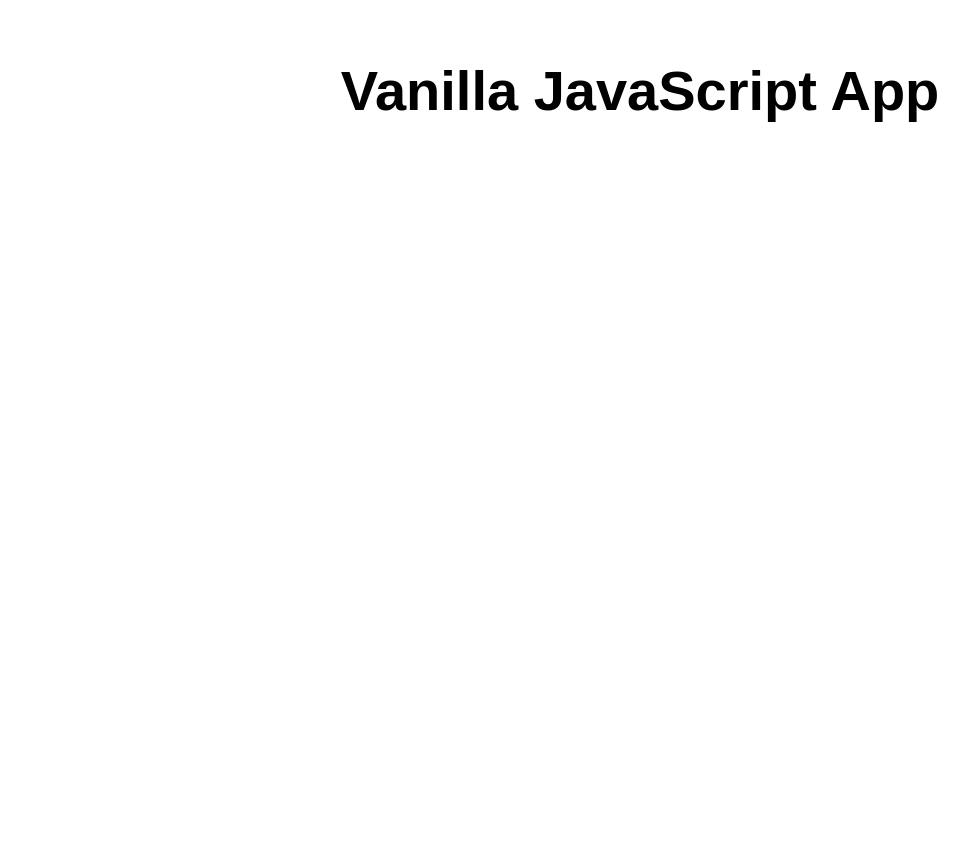
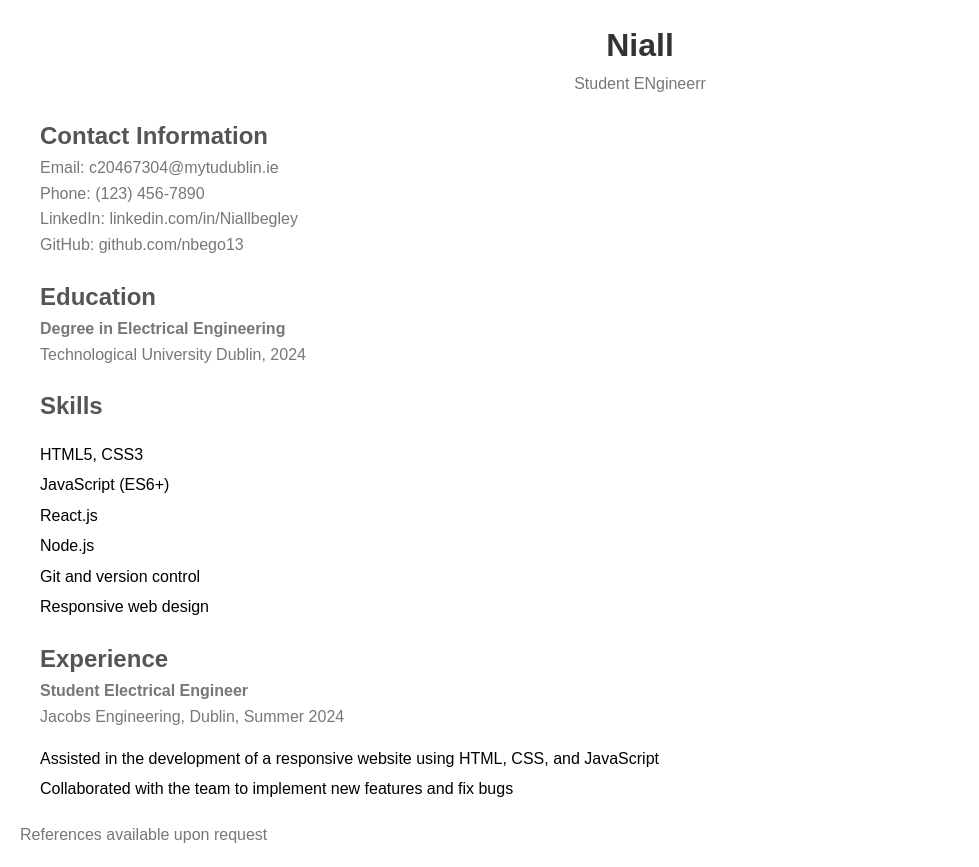
Before and after one commit to Nbego13/my-first-static-web-app, a website: page src/index.html in a window 1280 px wide. Shown: the whole page, without its empty margins (0-979 px from the left). Before the commit the page ends 800 px from the top, so only its background shows below. Drawn offline with Linux system fonts and the light colour scheme.

Commit message:
Update index.html

```diff
--- a/src/index.html
+++ b/src/index.html
@@ -1,17 +1,100 @@
 <!DOCTYPE html>
 <html lang="en">
+<head>
+    <meta charset="UTF-8">
+    <meta name="viewport" content="width=device-width, initial-scale=1.0">
+    <title>Niall - Resume</title>
+    <style>
+        body {
+            font-family: Arial, sans-serif;
+            line-height: 1.6;
+            margin: 20px;
+        }
 
-<head>
-  <meta charset="UTF-8">
-  <meta name="viewport" content="width=device-width, initial-scale=1.0">
-  <link rel="stylesheet" href="styles.css">
-  <title>Vanilla JavaScript App</title>
+        header, section, footer {
+            margin-bottom: 20px;
+        }
+
+        h1, h2, h3, p {
+            margin: 0;
+        }
+
+        header {
+            text-align: center;
+        }
+
+        section {
+            margin-left: 20px;
+        }
+
+        h1 {
+            color: #333;
+        }
+
+        h2 {
+            color: #555;
+        }
+
+        p {
+            color: #777;
+        }
+
+        ul {
+            list-style-type: none;
+            padding: 0;
+        }
+
+        ul li {
+            margin-bottom: 5px;
+        }
+    </style>
 </head>
+<body>
 
-<body>
-  <main>
-    <h1>Vanilla JavaScript App</h1>
-  </main>
+    <header>
+        <h1>Niall</h1>
+        <p>Student ENgineerr</p>
+    </header>
+
+    <section>
+        <h2>Contact Information</h2>
+        <p>Email: c20467304@mytudublin.ie</p>
+        <p>Phone: (123) 456-7890</p>
+        <p>LinkedIn: linkedin.com/in/Niallbegley</p>
+        <p>GitHub: github.com/nbego13</p>
+    </section>
+
+    <section>
+        <h2>Education</h2>
+        <p><strong>Degree in Electrical Engineering</strong></p>
+        <p>Technological University Dublin, 2024</p>
+    </section>
+
+    <section>
+        <h2>Skills</h2>
+        <ul>
+            <li>HTML5, CSS3</li>
+            <li>JavaScript (ES6+)</li>
+            <li>React.js</li>
+            <li>Node.js</li>
+            <li>Git and version control</li>
+            <li>Responsive web design</li>
+        </ul>
+    </section>
+
+    <section>
+        <h2>Experience</h2>
+        <p><strong>Student Electrical Engineer</strong></p>
+        <p>Jacobs Engineering, Dublin,  Summer 2024</p>
+        <ul>
+            <li>Assisted in the development of a responsive website using HTML, CSS, and JavaScript</li>
+            <li>Collaborated with the team to implement new features and fix bugs</li>
+        </ul>
+    </section>
+
+    <footer>
+        <p>References available upon request</p>
+    </footer>
+
 </body>
-
 </html>
```
